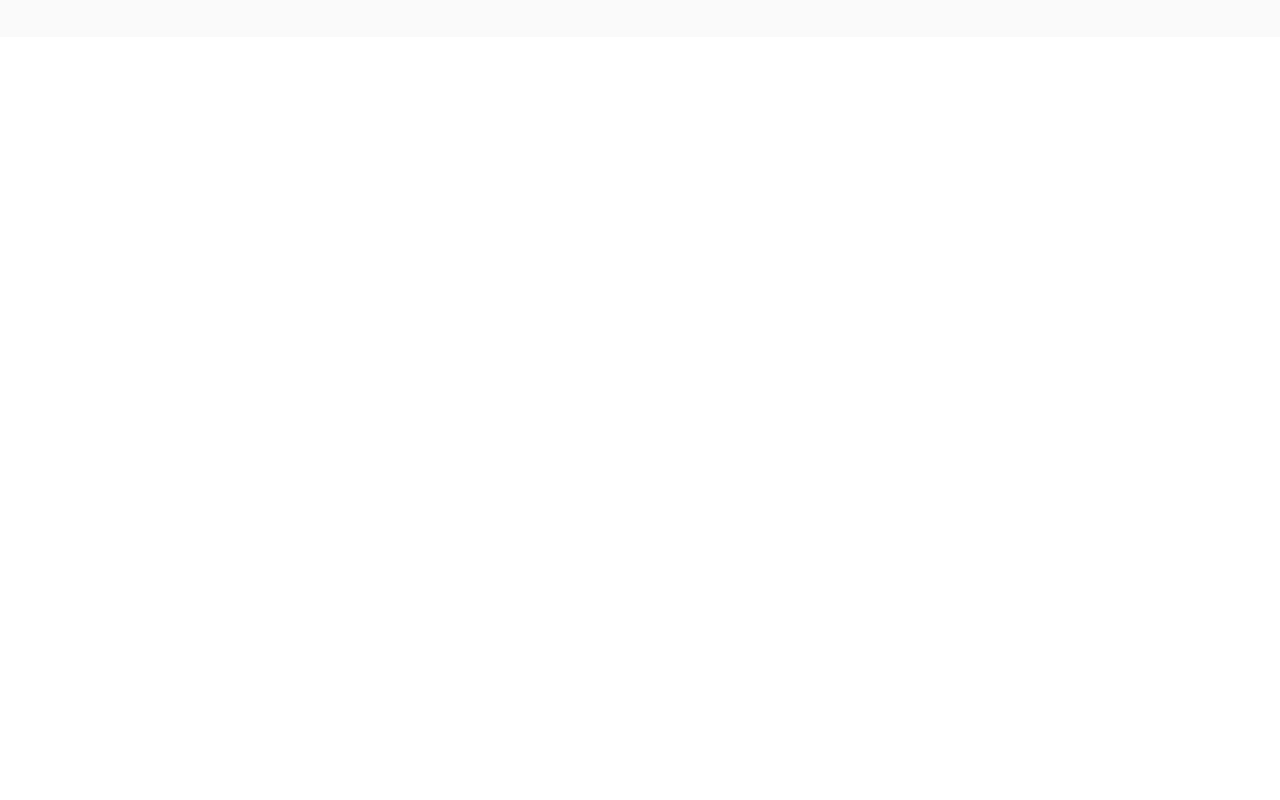
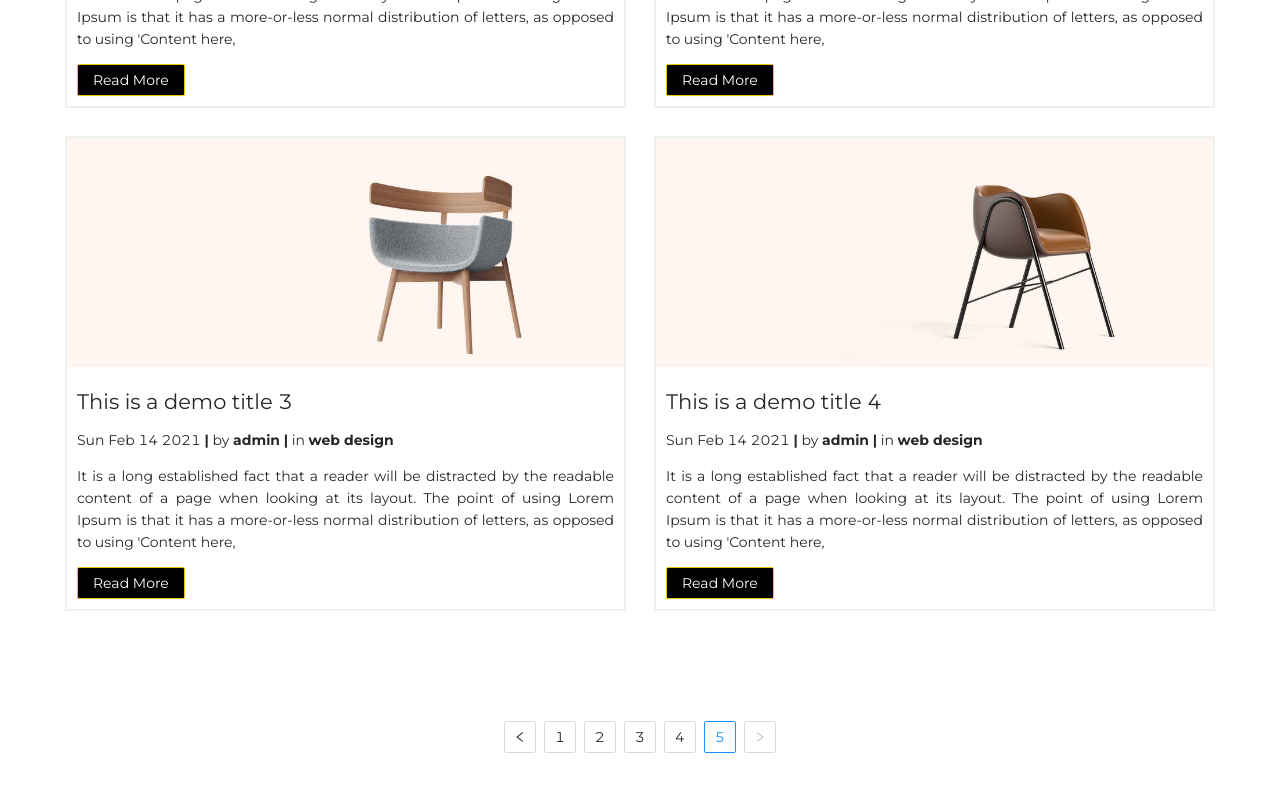
Before and after one commit to Alamin02/pluto, a React (Create React App) app: page /blogs in a window 1280 px wide. Shown: the part 960-1760 px from the top of the page. Before the commit the page ends 997 px from the top, so only its background shows below. Built offline with nearby package versions, Linux system fonts and the light colour scheme; a web font is replaced by a local one.

Commit message:
create:blog page

```diff
--- a/src/App.js
+++ b/src/App.js
@@ -10,6 +10,7 @@ import UpdateUserProfile from "./components/user-profile/UpdateUserProfile";
 import CheckOut from "./pages/CheckOut";
 import Cart from "./components/cart/Cart";
 import Navbar from "./components/navbar/Navbar";
+import BlogPage from "./pages/BlogPage";
 import Footer from "./components/footer/Footer";
 
 function App() {
@@ -22,16 +23,13 @@ function App() {
         <Route path="/product/list" component={ProductsPage} exact />
         <Route path="/profile" component={UserProfile} />
         <Route path="/update-profile" component={UpdateUserProfile} />
-        <Route
-          path="/products/:id"
-          component={ProductDetails}
-          exact
-        />
+        <Route path="/products/:id" component={ProductDetails} exact />
         <Route path="/product/list" component={ProductsPage} exact />
         <Route path="/cart" component={Cart} exact />
         <Route path="/profile" component={UserProfile} exact />
         <Route path="/profile/edit" component={UpdateUserProfile} exact />
         <Route path="/checkOut" component={CheckOut} exact />
+        <Route path="/blogs" component={BlogPage} exact />
         <Route component={Error404} />
       </Switch>
       <Footer />
--- /dev/null
+++ b/src/components/blogs/BlogCard.js
@@ -0,0 +1,25 @@
+import React from "react";
+import { Space } from "antd";
+import styles from "./Blogs.module.css";
+import ButtonStyled from "../ButtonStyled";
+const BlogCard = ({ imageSrc, description, title, date, author, category }) => {
+  return (
+    <div className={styles.cardContainer}>
+      <div className={styles.cardBody}>
+        <Space direction="vertical" size={"small"}>
+          <img className={styles.imgStyled} src={imageSrc} alt="blog demo" />
+          <div className={styles.cardBodyText}>
+            <h2>{title}</h2>
+            <p>
+              {date} <strong>|</strong> by <b>{author}</b> <b>|</b> in{" "}
+              <b>{category}</b>
+            </p>
+            <p>{description}</p>
+            <ButtonStyled title="Read More" onClick={() => onclick} />
+          </div>
+        </Space>
+      </div>
+    </div>
+  );
+};
+export default BlogCard;
--- /dev/null
+++ b/src/components/blogs/Blogs.js
@@ -0,0 +1,59 @@
+import React from "react";
+import { Row, Col } from "antd";
+import styles from "./Blogs.module.css";
+import image1 from "../../assets/images/slider-image1.jpg";
+import image2 from "../../assets/images/slider-image2.jpg";
+import image3 from "../../assets/images/slider-image3.jpg";
+import image4 from "../../assets/images/slider-image4.jpg";
+import BlogCard from "./BlogCard";
+
+const titleAndDescription = [
+  {
+    id: "1",
+    imageSrc: image1,
+    title: "This is a demo title 1",
+    description: `It is a long established fact that a reader will be distracted
+    by the readable content of a page when looking at its layout. The point of using Lorem Ipsum is that it has a more-or-less normal distribution of letters, as opposed to using 'Content here, `,
+  },
+  {
+    id: "2",
+    imageSrc: image2,
+    title: "This is a demo title 2",
+    description: `It is a long established fact that a reader will be distracted by the readable content of a page when looking at its layout. The point of using Lorem Ipsum is that it has a more-or-less normal distribution of letters, as opposed to using 'Content here, `,
+  },
+  {
+    id: "3",
+    imageSrc: image3,
+    title: "This is a demo title 3",
+    description: `It is a long established fact that a reader will be distracted by the readable content of a page when looking at its layout. The point of using Lorem Ipsum is that it has a more-or-less normal distribution of letters, as opposed to using 'Content here, `,
+  },
+  {
+    id: "4",
+    imageSrc: image4,
+    title: "This is a demo title 4",
+    description: `It is a long established fact that a reader will be distracted by the readable content of a page when looking at its layout. The point of using Lorem Ipsum is that it has a more-or-less normal distribution of letters, as opposed to using 'Content here, `,
+  },
+];
+
+const date = new Date().toDateString();
+
+export default function Blogs() {
+  return (
+    <div className={styles.container}>
+      <Row gutter={[8, 8]}>
+        {titleAndDescription.map((cardDetails) => (
+          <Col key={cardDetails.id} sm={12} md={12} lg={12}>
+            <BlogCard
+              imageSrc={cardDetails.imageSrc}
+              title={cardDetails.title}
+              description={cardDetails.description}
+              date={date}
+              author="admin"
+              category="web design"
+            />
+          </Col>
+        ))}
+      </Row>
+    </div>
+  );
+}
--- /dev/null
+++ b/src/components/blogs/Blogs.module.css
@@ -0,0 +1,38 @@
+.container {
+  max-width: 1170px;
+  margin: 50px auto;
+  padding-bottom: 50px;
+}
+.cardContainer {
+  padding: 10px;
+}
+.cardBody {
+  border: 2px solid rgb(239, 240, 240);
+  overflow: hidden;
+}
+.cardBodyText {
+  padding: 10px;
+  text-align: justify;
+}
+.imgStyled {
+  width: 100%;
+  height: 100%;
+  transition: 0.5s ease-in;
+  -webkit-transition: 0.5s ease-in;
+  -moz-transition: 0.5s ease-in;
+  -ms-transition: 0.5s ease-in;
+  -o-transition: 0.5s ease-in;
+}
+img:hover {
+  transform: scale(1.1);
+  -webkit-transform: scale(1.1);
+  -moz-transform: scale(1.1);
+  -ms-transform: scale(1.1);
+  -o-transform: scale(1.1);
+}
+.paginationContainer {
+  display: flex;
+  justify-content: center;
+  align-items: center;
+  margin-bottom: 50px;
+}
--- /dev/null
+++ b/src/components/blogs/BreadCrump.js
@@ -0,0 +1,13 @@
+import React from "react";
+import { Pagination } from "antd";
+import styles from "./Blogs.module.css";
+
+export default function BreadCrump() {
+  return (
+    <div>
+      <div className={styles.paginationContainer}>
+        <Pagination defaultCurrent={5} total={50} />
+      </div>
+    </div>
+  );
+}
--- a/src/components/slider/Slider.module.css
+++ b/src/components/slider/Slider.module.css
@@ -12,7 +12,7 @@
 .mainContainer {
   position: relative;
   height: 500px;
-  width: 100%;
+  width: 100vw;
   background: #34495e;
 }
 
@@ -56,6 +56,7 @@
   background-size: cover;
   background-image: url("../../assets/images/slider-image1.jpg");
   height: 500px;
+  box-sizing: border-box;
 }
 .two {
   background-color: rgba(0, 0, 0, 0.123);
@@ -74,7 +75,7 @@
   height: 500px;
 }
 .four {
-background-color: rgba(0, 0, 0, 0.123);
+  background-color: rgba(0, 0, 0, 0.123);
   background-blend-mode: multiply;
   background-repeat: no-repeat;
   background-size: cover;
@@ -101,5 +102,74 @@ background-color: rgba(0, 0, 0, 0.123);
   color: white;
   border: 2px solid rgb(233, 193, 15);
 }
+/* @media (max-width: 768px) {
+  .one,
+  .two,
+  .three,
+  .four {
+    height: 250px;
+
+    background-size: cover;
+  }
+  .mainContainer {
+    height: auto;
+    width: 100vw;
+  }
+  .tBox {
+
+    width: 220px;
+    text-align: left;
+    padding-top: 10px;
+    margin-left: 10px;
+    color: black;
+    font-family: "Montserrat";
+  }
+  .tBox h1 {
+    font-size: 20px;
+    font-weight: 300;
+  }
+  .tBox p {
+    font-size: 13px;
+  }
+  .arrowLeft,
+  .arrowRight {
+    background: none;
+    visibility: hidden;
+  }
+}
+@media (min-width: 576px) {
+  .tBox {
+
+    width: 300px;
+    text-align: left;
+    padding-top: 10px;
+    margin-left: 10px;
+    color: black;
+    font-family: "Montserrat";
+  }
+} */
+/* @media (min-width: 768px) {
+  .one,
+  .two,
+  .three,
+  .four {
+    height: 400px;
+
+    background-size: cover;
+  }
+  .mainContainer {
+    height: auto;
+    width: 100vw;
+  } */
+/* .tBox {
+
+    width: 500px;
+    text-align: left;
+    padding-top: 100px;
+    margin-left: 100px;
+    color: black;
+    font-family: "Montserrat";
+  }
+}*/
 
 /******* Slider custom css end *******/
--- /dev/null
+++ b/src/pages/BlogPage.js
@@ -0,0 +1,14 @@
+import React from "react";
+import Blogs from "../components/blogs/Blogs";
+import BreadCrump from "../components/blogs/BreadCrump";
+import MainHeader from "../components/main-header/MainHeader";
+
+export default function BlogPage() {
+  return (
+    <>
+      <MainHeader name="Latest News" sub="home - shop - Blogs" />
+      <Blogs />
+      <BreadCrump />
+    </>
+  );
+}
```
Also changed, not shown: 1 other file (tests, documents, lock files or other folders).
